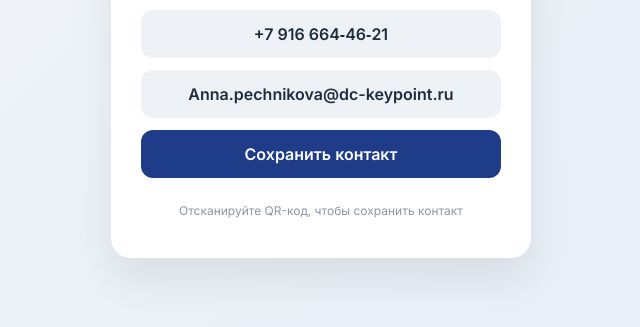
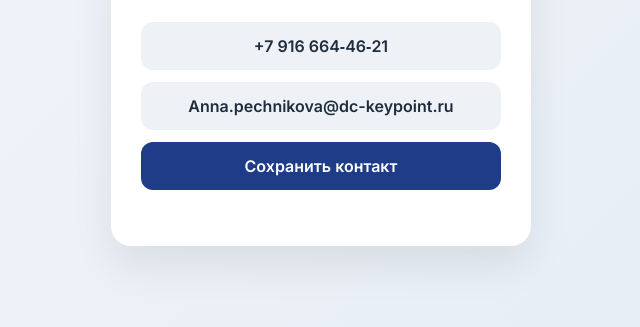
Before and after one commit to novikovahope854-ai/anna-contact, a plain HTML site: page index.html in a window 1280 px wide. Shown: the part 407-734 px from the top of the page, without its empty margins (319-959 px from the left). Drawn offline with Linux system fonts and the light colour scheme.

Commit message:
Update index.html

```diff
--- a/index.html
+++ b/index.html
@@ -110,10 +110,6 @@
     <a href="mailto:Anna.pechnikova@dc-keypoint.ru" class="contact">Anna.pechnikova@dc-keypoint.ru</a>
 
     <a id="saveContact" href="#" class="save-btn">Сохранить контакт</a>
-
-    <div class="footer">
-        Отсканируйте QR-код, чтобы сохранить контакт
-    </div>
 </div>
 
 <script>
```
